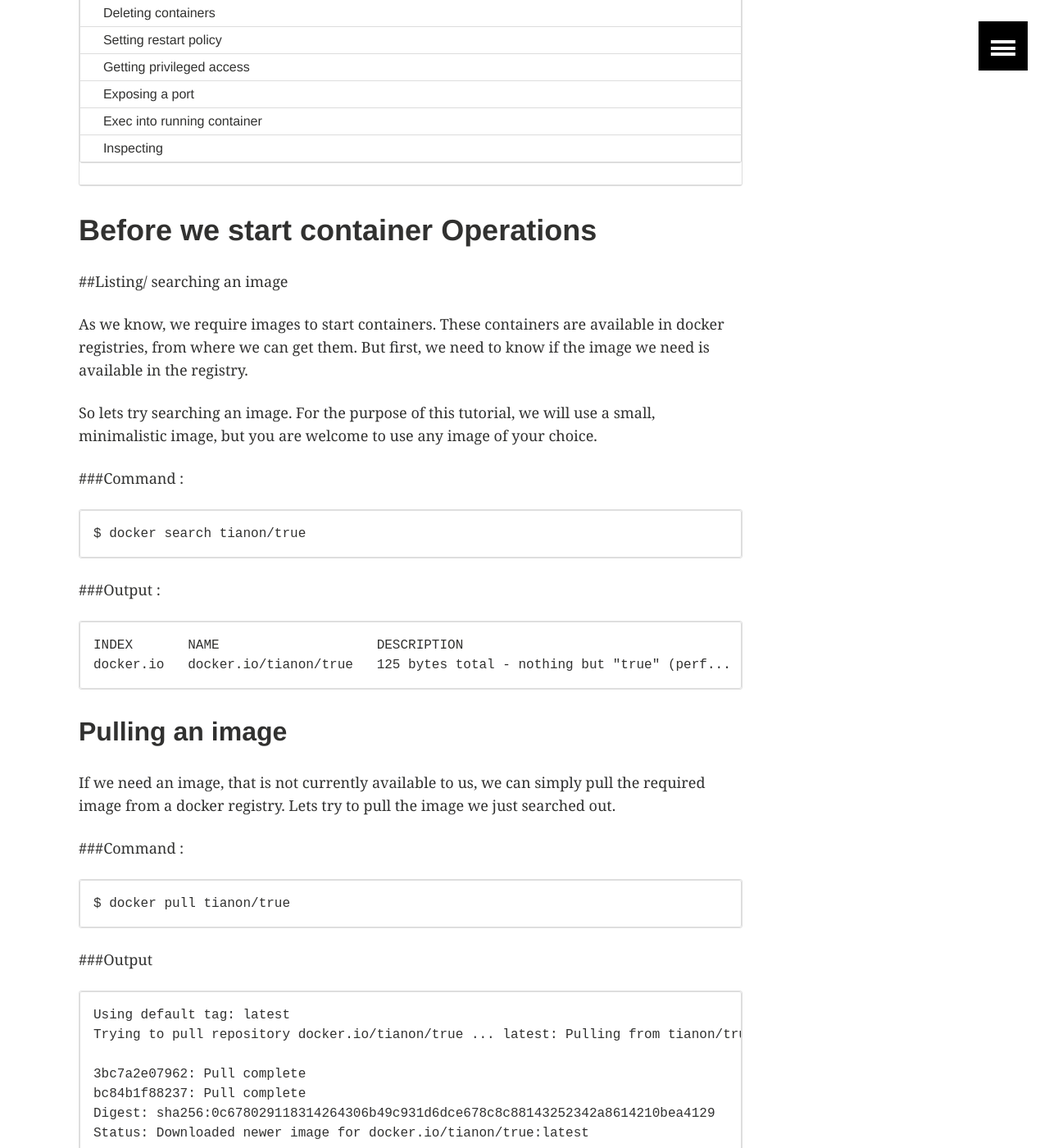
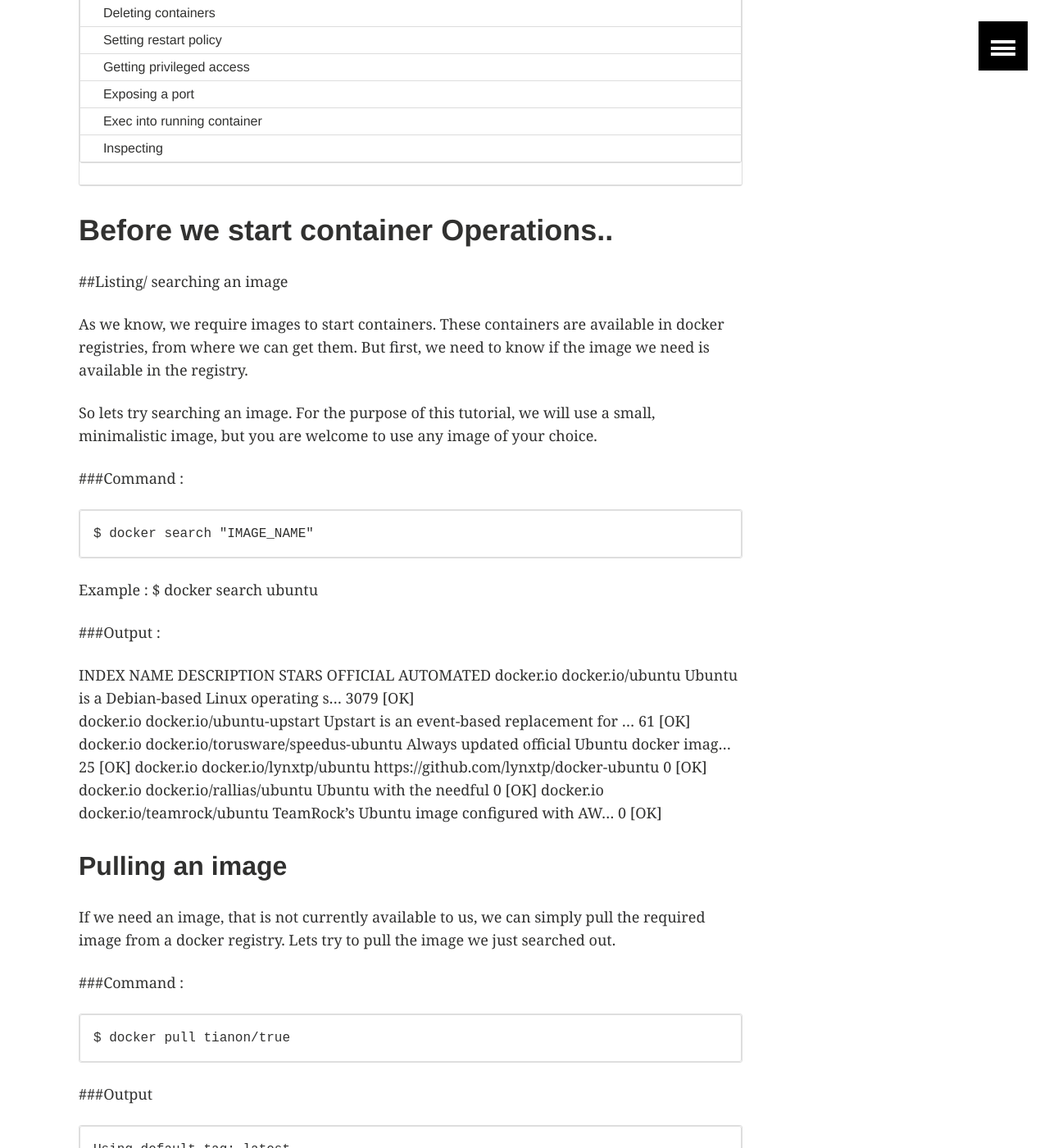
Before and after one commit to shradha09/containers-workshop, a Jekyll site: the page built from _posts/handson/2015-12-15-Docker_Containers.markdown, in a window 1280 px wide and 1400 px high, scrolled down 673 px. Shown: the whole window at 82% size. Built offline with Jekyll 4.4.1, drawn with Linux system fonts in a browser that asks for light colours; comment, search, counter and statistics services are not loaded; some of the changed text lies outside the part shown.

Commit message:
docker search updated, will continue editing

```diff
--- a/_posts/handson/2015-12-15-Docker_Containers.markdown
+++ b/_posts/handson/2015-12-15-Docker_Containers.markdown
@@ -10,7 +10,7 @@ ads: false
 
 {% include toc.html %}
 
-# Before we start container Operations
+# Before we start container Operations..
 
 ##Listing/ searching an image
 
@@ -20,12 +20,21 @@ So lets try searching an image. For the purpose of this tutorial, we will use a
 
 ###Command :
 
-    $ docker search tianon/true
+    $ docker search "IMAGE_NAME"
+
+Example : $ docker search ubuntu
 
 ###Output :
 
-    INDEX       NAME                    DESCRIPTION                                     STARS     OFFICIAL   AUTOMATED
-    docker.io   docker.io/tianon/true   125 bytes total - nothing but "true" (perf...   72                   [OK]
+
+INDEX       NAME                                        DESCRIPTION                                     STARS     OFFICIAL   AUTOMATED
+docker.io   docker.io/ubuntu                            Ubuntu is a Debian-based Linux operating s...   3079      [OK]
+docker.io   docker.io/ubuntu-upstart                    Upstart is an event-based replacement for ...   61        [OK]
+docker.io   docker.io/torusware/speedus-ubuntu          Always updated official Ubuntu docker imag...   25                   [OK]
+docker.io   docker.io/lynxtp/ubuntu                     https://github.com/lynxtp/docker-ubuntu         0                    [OK]
+docker.io   docker.io/rallias/ubuntu                    Ubuntu with the needful                         0                    [OK]
+docker.io   docker.io/teamrock/ubuntu                   TeamRock's Ubuntu image configured with AW...   0                    [OK]
+
 
 ## Pulling an image
 
```
Also changed, not shown: 1 other file.
